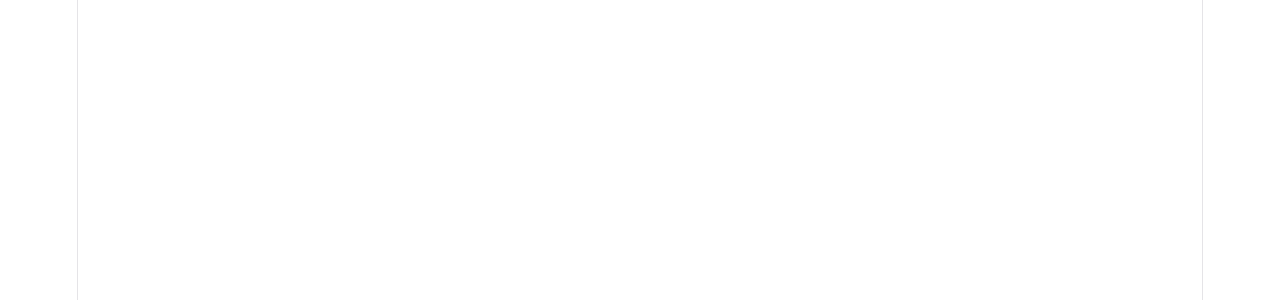
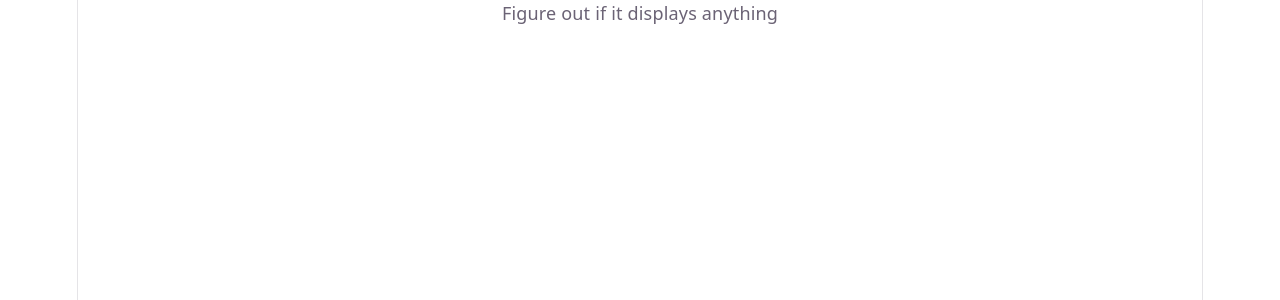
Before and after one commit to CaseyWachiuri/Personal-Project-Showcase-App, a React (Vite) app: page / in a window 1280 px wide. Shown: the top 300 px of the page. Built offline with nearby package versions, Linux system fonts and the light colour scheme.

Commit message:
test: manual test to check for display on the frontpage

```diff
--- a/src/App.jsx
+++ b/src/App.jsx
@@ -31,6 +31,7 @@
 
   return (
     <>
+      <p>Figure out if it displays anything</p>
     </>
   )
 }
```
